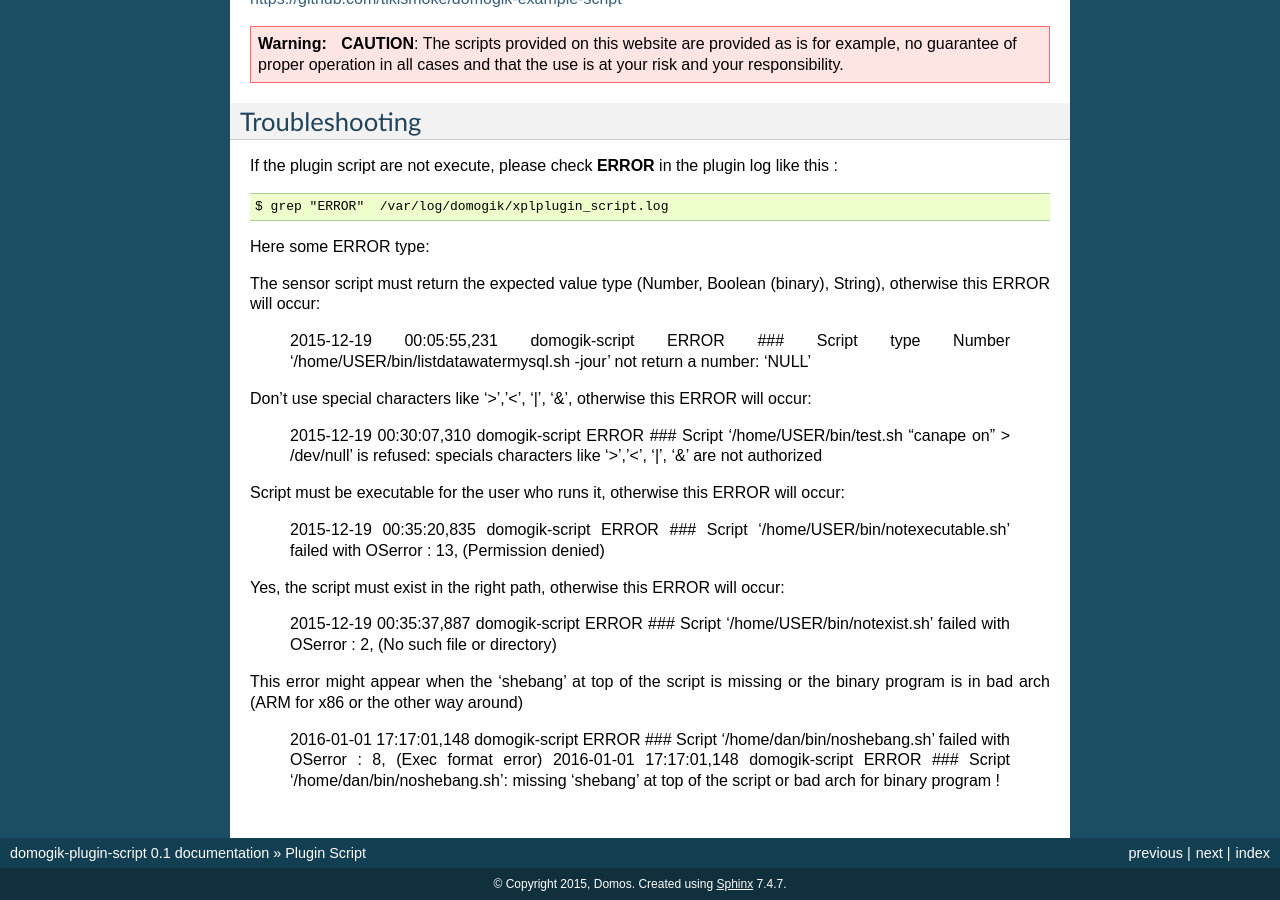
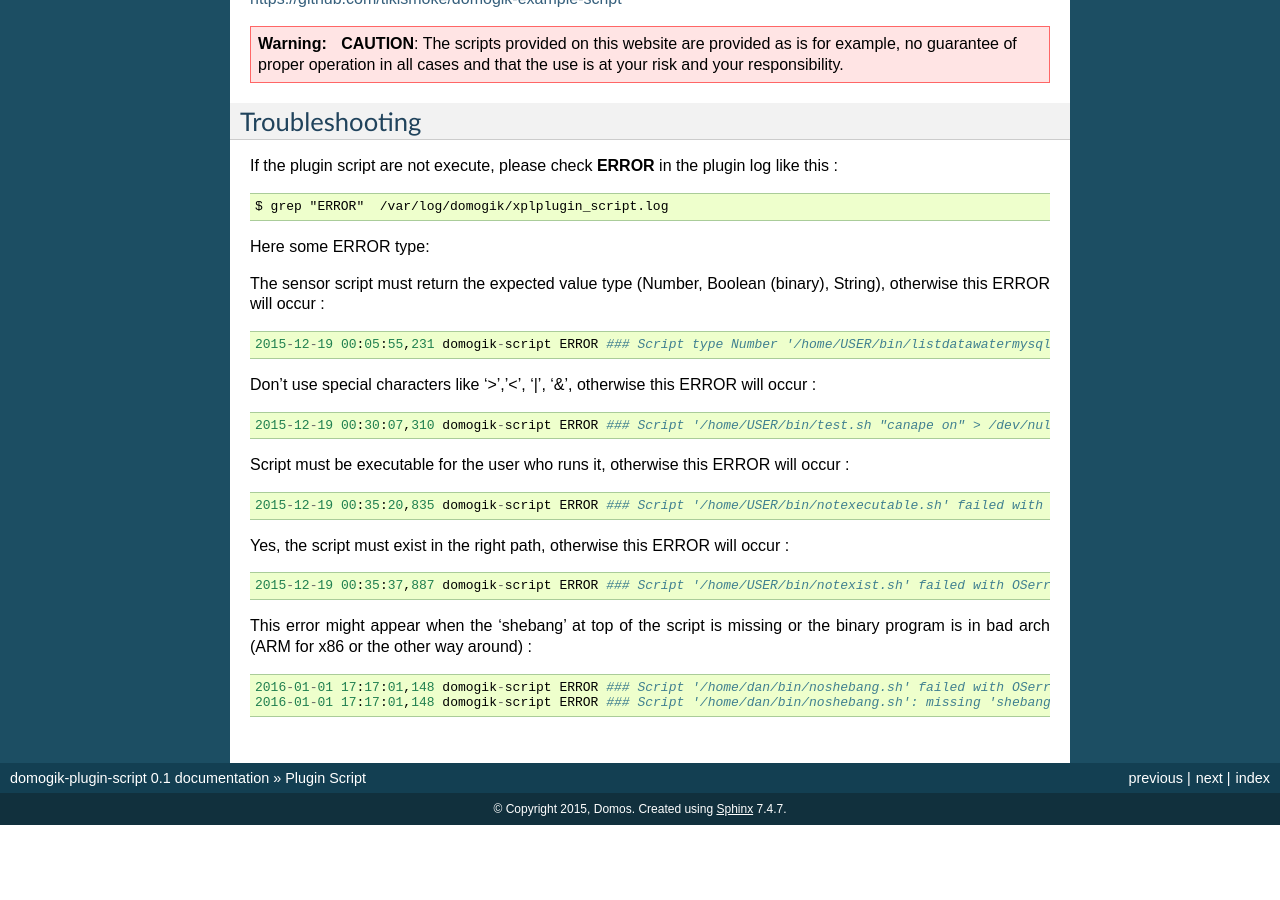
Before and after one commit to vdomos/domogik-plugin-script, a Sphinx documentation site: the page built from docs/script.txt, in a window 1280 px wide and 900 px high, scrolled down 7478 px. Built offline with Sphinx 7.4.7, drawn with Linux system fonts in a browser that asks for light colours; after the commit the page ends 8303 px from its top, so only the background shows below that.

Commit message:
Documentaion update

```diff
--- a/docs/script.txt
+++ b/docs/script.txt
@@ -227,23 +227,23 @@ If the plugin script are not execute, please check **ERROR** in the plugin log l
 
 Here some ERROR type:
 
-The sensor script must return the expected value type (Number, Boolean (binary), String), otherwise this ERROR will occur:
+The sensor script must return the expected value type (Number, Boolean (binary), String), otherwise this ERROR will occur : ::
 
 	2015-12-19 00:05:55,231 domogik-script ERROR ### Script type Number '/home/USER/bin/listdatawatermysql.sh -jour' not return a number: 'NULL'
 
-Don't use special characters like '>','<', '|', '&', otherwise this ERROR will occur:
+Don't use special characters like '>','<', '|', '&', otherwise this ERROR will occur : ::
 
 	2015-12-19 00:30:07,310 domogik-script ERROR ### Script '/home/USER/bin/test.sh "canape on" > /dev/null' is refused: specials characters like '>','<', '|', '&' are not authorized
 
-Script must be executable for the user who runs it, otherwise this ERROR will occur:
+Script must be executable for the user who runs it, otherwise this ERROR will occur	 : ::
 
 	2015-12-19 00:35:20,835 domogik-script ERROR ### Script '/home/USER/bin/notexecutable.sh' failed with OSerror : 13, (Permission denied)
 
-Yes, the script must exist in the right path,  otherwise this ERROR will occur:
+Yes, the script must exist in the right path,  otherwise this ERROR will occur : ::
 
 	2015-12-19 00:35:37,887 domogik-script ERROR ### Script '/home/USER/bin/notexist.sh' failed with OSerror : 2, (No such file or directory)
 
-This error might appear when the 'shebang' at top of the script is missing or the binary program is in bad arch (ARM for x86 or the other way around)
+This error might appear when the 'shebang' at top of the script is missing or the binary program is in bad arch (ARM for x86 or the other way around) : ::
 
 	2016-01-01 17:17:01,148 domogik-script ERROR ### Script '/home/dan/bin/noshebang.sh' failed with OSerror : 8, (Exec format error)
 	2016-01-01 17:17:01,148 domogik-script ERROR ### Script '/home/dan/bin/noshebang.sh': missing 'shebang' at top of the script or bad arch for binary program !
```
